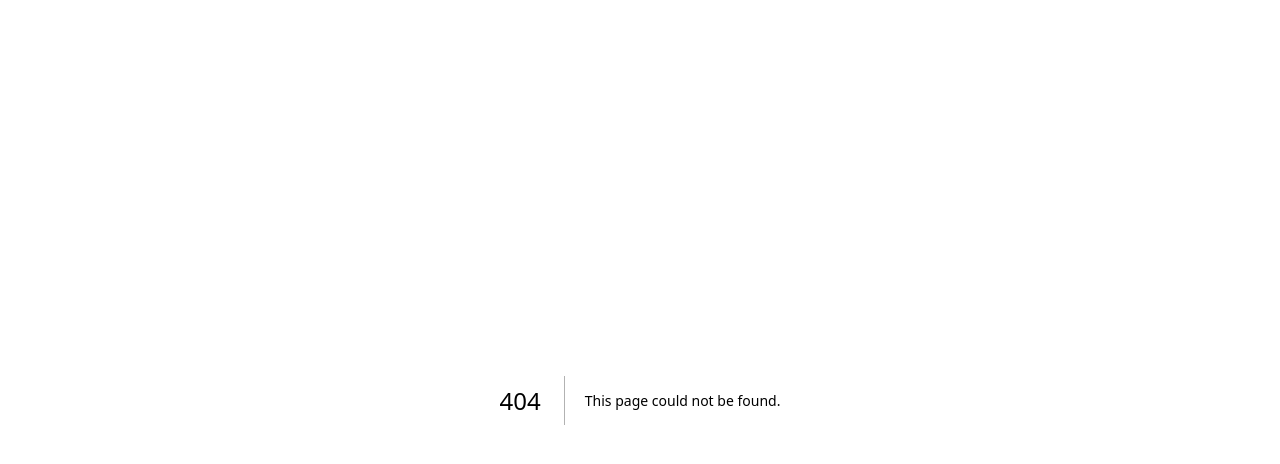
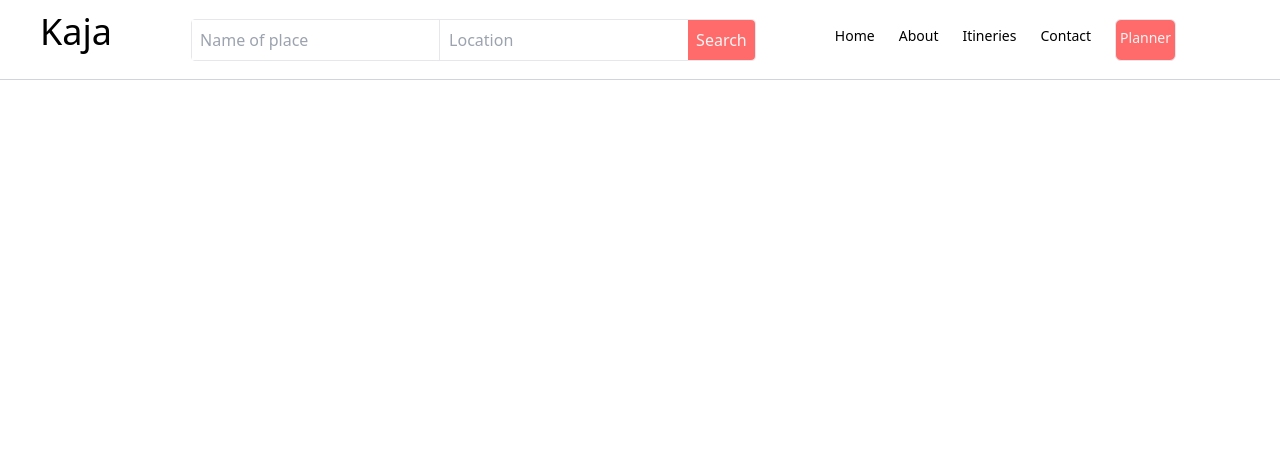
Before and after one commit to owenl0000/kaja-app, a Next.js app: page /AfterSearch in a window 1280 px wide. Before the commit this address had no page. Shown: the top 464 px of the page. Built offline with nearby package versions, Linux system fonts and the light colour scheme.

Commit message:
Added 2nd Page

```diff
--- a/src/components/Header.js
+++ b/src/components/Header.js
@@ -18,20 +18,23 @@ const handleSmoothScroll = (e) => {
 };
 
 
-function Header() {
+function Header({ page }) {
+  const headerClass = page === 'AfterSearch' ? 'bg-white border-b border-gray-300 text-black' : 'bg-opacity-0 text-off-white';
+  const navClass = page === 'AfterSearch' ? 'text-black' : 'text-off-white';
+
   return (
-    <header className="flex justify-between items-center h-20 bg-opacity-0 text-off-white font-trend lg:px-10 md:px-4 sm:px-2 absolute w-full z-10">
+    <header className={`flex justify-between items-center h-20 ${headerClass} font-trend lg:px-10 md:px-4 sm:px-2 absolute w-full z-10`}>
       <div className="flex items-center">
         <h6 className="text-4xl m-0 mb-4 lg:text-4xl md:text-3xl sm:text-2xl">Kaja</h6>
       </div>
       <SearchBar />
-      <nav className="flex gap-6 items-center mr-16 text-sm text-off-white">
+      <nav className={`flex gap-6 items-center mr-16 text-sm ${navClass}`}>
         {/* For large screens */}
         <Link href="/" className="font-trend mb-2 lg:inline hidden">Home</Link>
         <a href="#About" onClick={handleSmoothScroll} className="font-trend mb-2 lg:inline hidden">About</a>
-        <a href="#Iteneries" onClick={handleSmoothScroll} className="font-trend mb-2 lg:inline hidden">Iteneries</a>
+        <a href="#Iteneries" onClick={handleSmoothScroll} className="font-trend mb-2 lg:inline hidden">Itineries</a>
         <a href="#Contact" onClick={handleSmoothScroll} className="font-trend mb-2 lg:inline hidden">Contact</a>
-        <Link href="/plan" className="font-trend bg-coral border pb-3 px-1 p-2 cursor-pointer rounded-md items-center lg:inline hidden">
+        <Link href="/AfterSearch" className="font-trend bg-coral border pb-3 px-1 p-2 cursor-pointer rounded-md items-center lg:inline hidden text-off-white">
           Planner
         </Link>
 
@@ -39,10 +42,10 @@ function Header() {
         <Link href="/" className="lg:hidden">
 
         </Link>
-        <Link href="/Iteneries" className="lg:hidden">
+        <Link href="/Itineries" className="lg:hidden">
 
         </Link>
-        <Link href="/plan" className="bg-coral text-off-white border pb-3 px-1 p-2 cursor-pointer rounded-md flex items-center lg:hidden">
+        <Link href="/AfterSearch" className="bg-coral text-off-white border pb-3 px-1 p-2 cursor-pointer rounded-md flex items-center lg:hidden">
 
         </Link>
       </nav>
--- a/src/components/Slideshow.js
+++ b/src/components/Slideshow.js
@@ -11,6 +11,7 @@ export default function Slideshow() {
   ];
 
   useEffect(() => {
+    console.log('Use Effect');
     const timer = setInterval(() => {
       setSlideIndex((prevIndex) => {
         const newIndex = (prevIndex + 1) % images.length;
--- /dev/null
+++ b/src/pages/AfterSearch.js
@@ -0,0 +1,12 @@
+import Image from 'next/image'
+import Header from '../components/Header.js';
+
+
+export default function AfterSearch() {
+    return (
+        <>
+        <Header page="AfterSearch"/>
+
+        </>
+    )
+}
--- a/src/pages/index.js
+++ b/src/pages/index.js
@@ -1,12 +1,13 @@
 import Image from 'next/image'
 import Header from '../components/Header.js';
-import Slideshow from '../components/Slideshow.js'
+import Slideshow from '../components/Slideshow.js';
 import Footer from "../components/Footer";
+import Link from 'next/link';
 
 export default function Home() {
   return (
     <>
-      <Header />
+      <Header page="Home"/>
 
       <main className="bg-off-white">
           {/* Welcome Section */}
@@ -21,12 +22,12 @@ export default function Home() {
               Turn Your Travel Dreams into Reality with Kaja!
 
               </p>
-              <a
-                href="/plan"
+              <Link
+                href="/AfterSearch"
                 className="font-trend bg-coral text-off-white px-6 py-2 rounded-md text-center hover:bg-turquoise-dark inline-block pb-3"
               >
                 Start Planning
-              </a>
+              </Link>
             </section>
           </div>
       </main>
--- a/styles/globals.css
+++ b/styles/globals.css
@@ -9,6 +9,7 @@
   --off-white: #F5F5F5;
   --off-whitep: #9c9c9c;
   --bright-blue: #007BFF;
+  --black: #000;
 }
 
 .bg-coral {
@@ -25,6 +26,10 @@
 
 .text-off-whitep {
   color: var(--off-whitep);
+}
+
+.text-black {
+  color: var(--black);
 }
 
 .bg-off-white {
```
